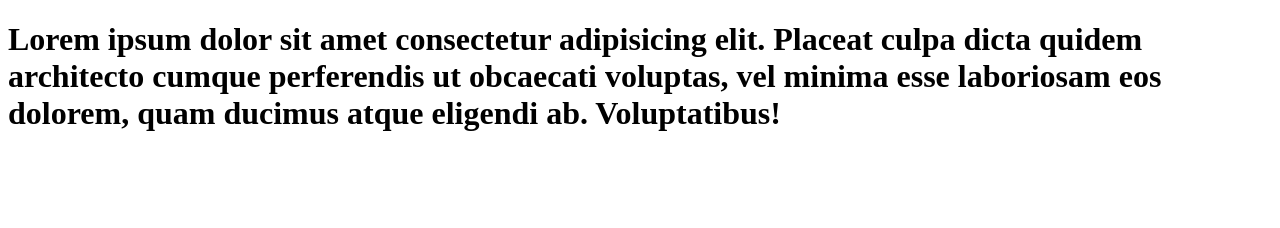
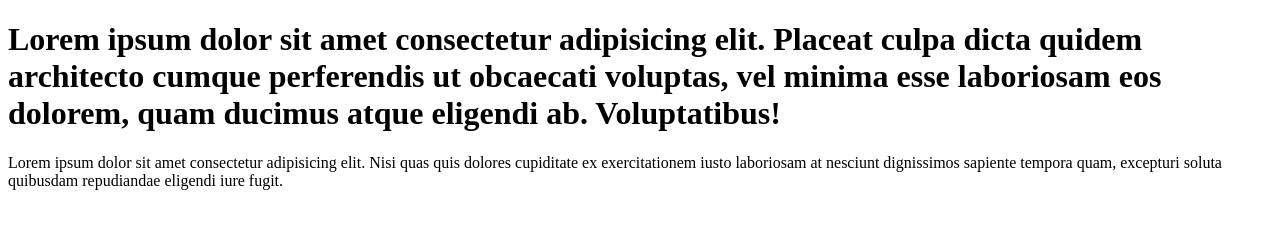
Before and after one commit to rlf5497/learn-git, a plain HTML site: page index.html in a window 1280 px wide. Drawn offline with Linux system fonts and the light colour scheme.

Commit message:
add paragraph to code

```diff
--- a/index.html
+++ b/index.html
@@ -9,5 +9,6 @@
     <h1>
         Lorem ipsum dolor sit amet consectetur adipisicing elit. Placeat culpa dicta quidem architecto cumque perferendis ut obcaecati voluptas, vel minima esse laboriosam eos dolorem, quam ducimus atque eligendi ab. Voluptatibus!
     </h1>
+    <p>Lorem ipsum dolor sit amet consectetur adipisicing elit. Nisi quas quis dolores cupiditate ex exercitationem iusto laboriosam at nesciunt dignissimos sapiente tempora quam, excepturi soluta quibusdam repudiandae eligendi iure fugit.</p>
 </body>
 </html>
```
